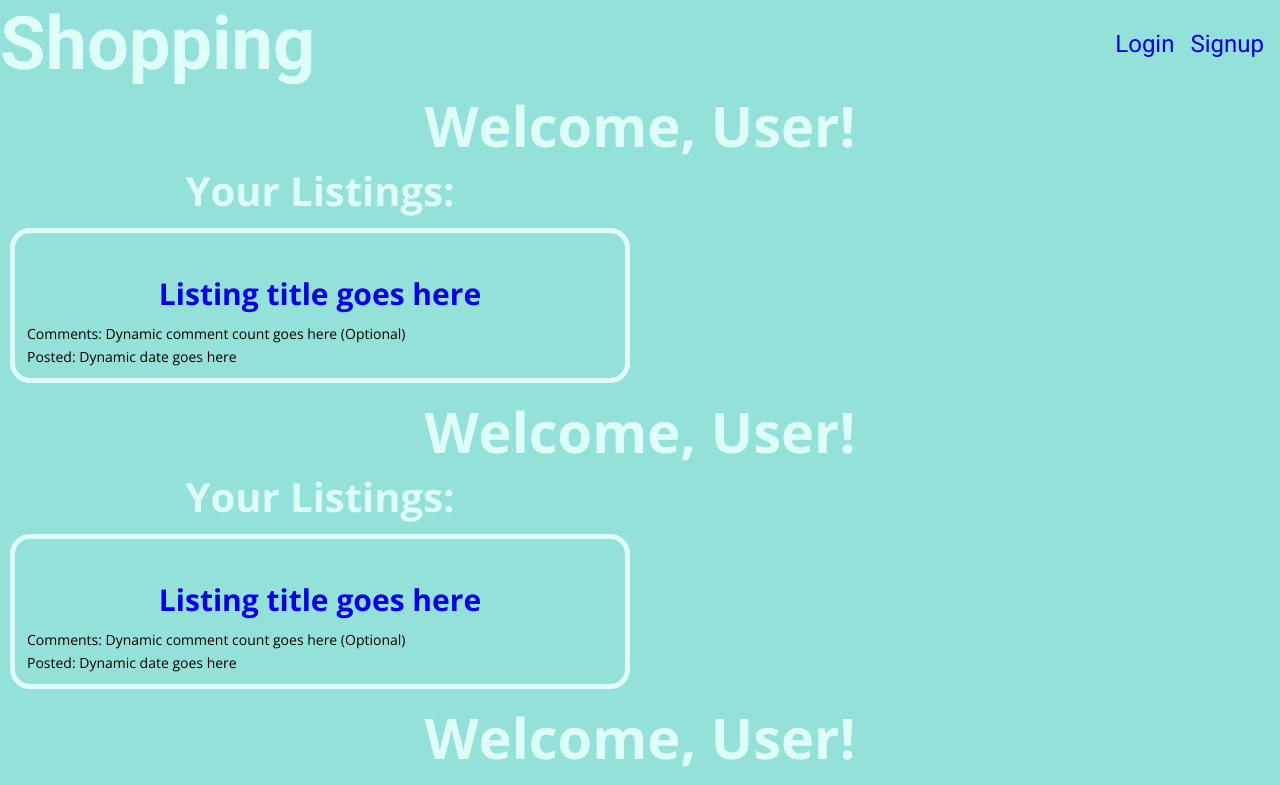
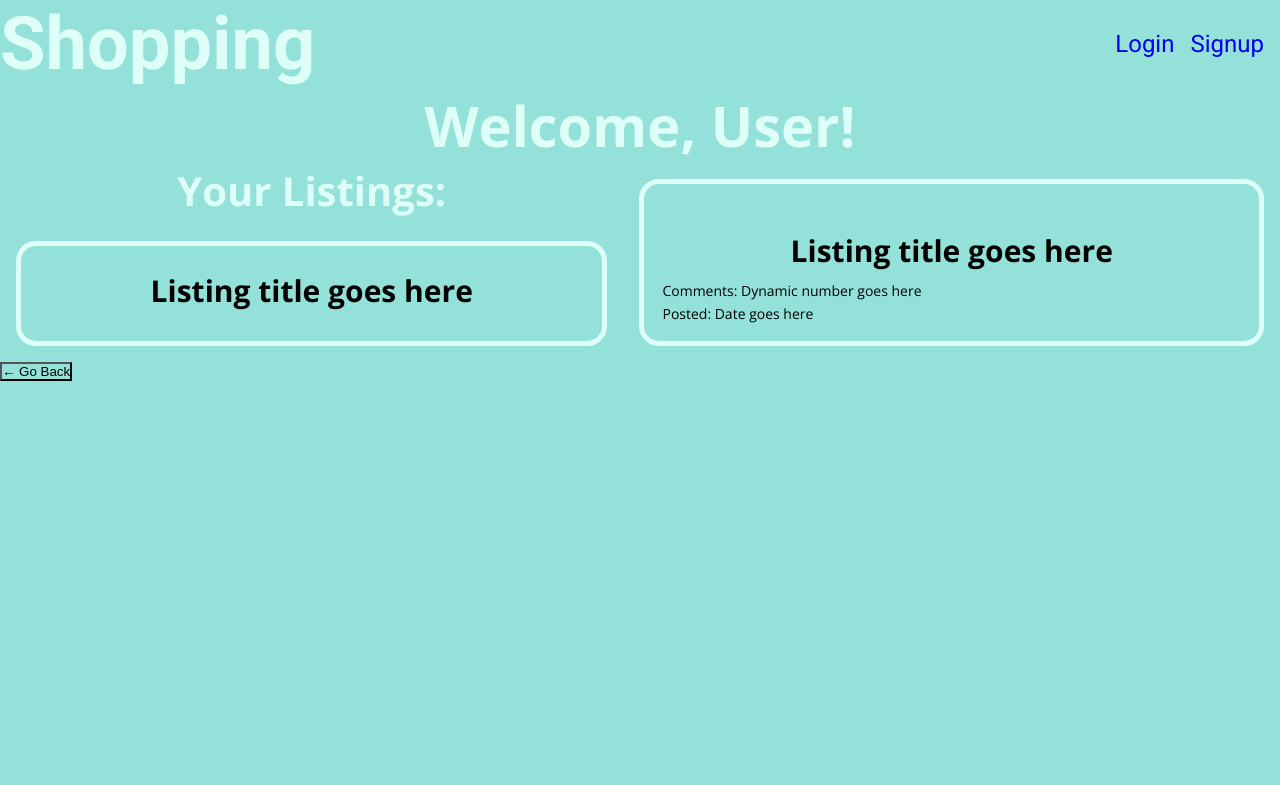
Before and after one commit to dcho10/group-one-project, a React (Vite) app in the folder client/: page /me in a window 1280 px wide. Shown: the top 785 px of the page. Built offline with nearby package versions, Linux system fonts and the light colour scheme.

Commit message:
Updated profile page

```diff
--- a/client/src/components/ListingCard.css
+++ b/client/src/components/ListingCard.css
@@ -7,8 +7,8 @@
 .listing-container {
     border: solid 5px var(--primary);
     border-radius: 20px;
-    margin: 10px;
-    padding: 10px;
+    margin: 1rem;
+    padding: 1rem;
 }
 
 h1 {
@@ -38,3 +38,17 @@ h3 {
     font-size: 14px;
     padding: 2px;
 }
+
+.listing-page {
+    display: flex;
+    justify-content: space-between;
+}
+
+.single-listing {
+    width: 50%;
+    border: solid 5px var(--primary);
+    border-radius: 20px;
+    margin: 1rem;
+    padding: 1rem;
+    font-family: "Open Sans", sans-serif;
+}
--- a/client/src/components/ListingCard.jsx
+++ b/client/src/components/ListingCard.jsx
@@ -1,28 +1,37 @@
-import { Link } from "react-router-dom"
 import "./ListingCard.css"
 
 export default function ListingCard() {
     return (
-        <section>
-        {/* Make User dynamic */}
+      <>
+      <section>
+        {/* Make "User" dynamic */}
         <h1> Welcome, User! </h1>
+        <section className="listing-page">
         {/* // RUBAL: Use .map to generate all the dynamic listings at once */}
+        {/* VIEW ALL LISTINGS HERE: */}
+
           <section className="listings">
             <h2> Your Listings: </h2>
             <container className="listing-container">
-              {/* Add image here */}
-              <img></img>
               {/* Make h3 dynamic */}
-              <h3><Link to ="listing/:id">
-              Listing title goes here
-              </Link></h3>
+              <h3> Listing title goes here </h3>
               {/* Make date dynamic here */}
-              <section className="listing-info">
-                <p> Comments: Dynamic comment count goes here (Optional) </p>
-                <p> Posted: Dynamic date goes here</p>
-              </section>
             </container>
           </section>
+          {/* RUBAL: Find method to display singular listing on the side after a user clicks on one to see */}
+          {/* VIEW THE SINGLE LISTING THE USER WANTS TO SEE */}
+
+          <section className="single-listing">
+            <img></img>
+            {/* Add img here */}
+            <section className="listing-info">
+              <h3> Listing title goes here </h3>
+              <p> Comments: Dynamic number goes here </p>
+              <p> Posted: Date goes here</p>
+            </section>
+          </section>
         </section>
+      </section>
+      </>
     )
 }
--- a/client/src/pages/Profile.jsx
+++ b/client/src/pages/Profile.jsx
@@ -5,9 +5,6 @@ export default function Profile() {
     // RUBAL: Delete other 3 ListingCards, they're used as sampling for you
     <>
       <ListingCard />
-      <ListingCard />
-      <ListingCard />
-      <ListingCard />
     </>
 
   )
```
